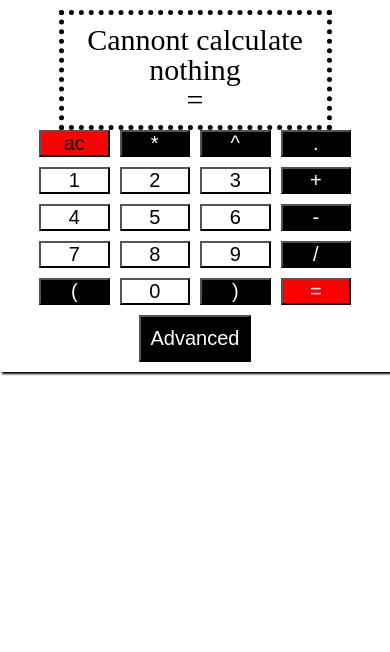
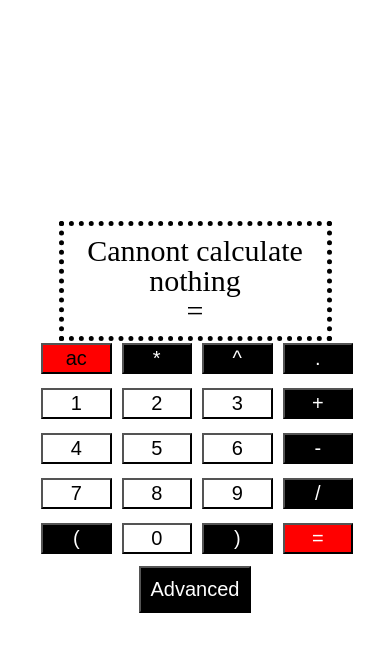
Before and after one commit to collerhatguy/calculator, a React (Create React App) app: page / in a window 390 px wide. Shown: the top 652 px of the page. Built offline with nearby package versions, Linux system fonts and the light colour scheme.

Commit message:
added a little bit of responsiveness and more box like button design

```diff
--- a/public/index.html
+++ b/public/index.html
@@ -10,34 +10,11 @@
       content="Web site created using create-react-app"
     />
     <link rel="apple-touch-icon" href="%PUBLIC_URL%/logo192.png" />
-    <!--
-      manifest.json provides metadata used when your web app is installed on a
-      user's mobile device or desktop. See https://developers.google.com/web/fundamentals/web-app-manifest/
-    -->
     <link rel="manifest" href="%PUBLIC_URL%/manifest.json" />
-    <!--
-      Notice the use of %PUBLIC_URL% in the tags above.
-      It will be replaced with the URL of the `public` folder during the build.
-      Only files inside the `public` folder can be referenced from the HTML.
-
-      Unlike "/favicon.ico" or "favicon.ico", "%PUBLIC_URL%/favicon.ico" will
-      work correctly both with client-side routing and a non-root public URL.
-      Learn how to configure a non-root public URL by running `npm run build`.
-    -->
     <title>Jacobs Calculator</title>
   </head>
-  <body>
+  <body id="root">
     <noscript>You need to enable JavaScript to run this app.</noscript>
-    <div id="root"></div>
-    <!--
-      This HTML file is a template.
-      If you open it directly in the browser, you will see an empty page.
-
-      You can add webfonts, meta tags, or analytics to this file.
-      The build step will place the bundled scripts into the <body> tag.
-
-      To begin the development, run `npm start` or `yarn start`.
-      To create a production bundle, use `npm run build` or `yarn build`.
-    -->
+    <!-- <div id="root"></div> -->
   </body>
 </html>
--- a/src/styles/App.css
+++ b/src/styles/App.css
@@ -75,6 +75,7 @@ body {
 /*      b. centering */
 #root, .app {
   width: 100%;
+  height: 100vh;
   display: -webkit-box;
   display: -ms-flexbox;
   display: flex;
@@ -94,8 +95,6 @@ body {
 /* 2. display container */
 .app {
   margin: 1rem auto;
-  -webkit-box-shadow: .2rem .2rem .2rem black;
-          box-shadow: .2rem .2rem .2rem black;
 }
 
 #displayContainer {
@@ -121,7 +120,8 @@ body {
 
 /* 3. buttons spacing */
 .all-buttons {
-  width: 80%;
+  width: 40%;
+  height: 40vw;
   display: -ms-grid;
   display: grid;
   -ms-grid-columns: 1fr 5fr;
@@ -252,7 +252,13 @@ button:focus, button:hover {
 }
 
 /* 6. media queries */
-@media screen and (max-width: 360px) {
+@media screen and (max-width: 420px) {
+  .all-buttons {
+    width: 80%;
+    height: -webkit-min-content;
+    height: -moz-min-content;
+    height: min-content;
+  }
   button {
     font-size: 2rem;
     min-width: -webkit-max-content;
--- a/src/styles/App.scss
+++ b/src/styles/App.scss
@@ -19,6 +19,7 @@
 /*      b. centering */
 #root, .app {
     width: 100%;
+    height: 100vh;
     display: flex;
     justify-content: center;
     align-items: center;
@@ -44,7 +45,6 @@
 /* 2. display container */
 .app {
     margin: 1rem auto;
-    box-shadow: .2rem .2rem .2rem black;
 }
 #displayContainer {
     font-size: 3rem;
@@ -64,7 +64,8 @@
 
 /* 3. buttons spacing */
 .all-buttons {
-    width: 80%;
+    width: 40%;
+    height: 40vw;
     display: grid;
     grid-template-columns: 1fr 5fr;
     gap: 1rem;
@@ -125,7 +126,11 @@ button {
 
 /* 6. media queries */
 
-@media screen and (max-width: 360px) {
+@media screen and (max-width: 420px) {
+    .all-buttons {
+        width: 80%;
+        height: min-content;
+    }
     button {
         font-size: 2rem;
         min-width: max-content;
```
Also changed, not shown: 2 other files (tests, documents, lock files or other folders).
